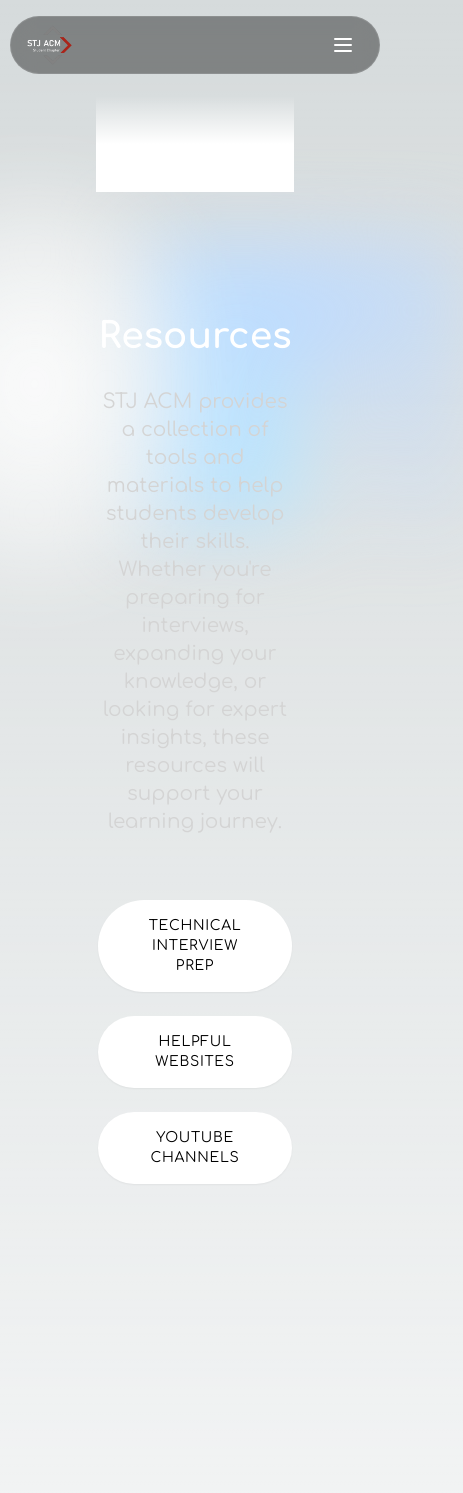
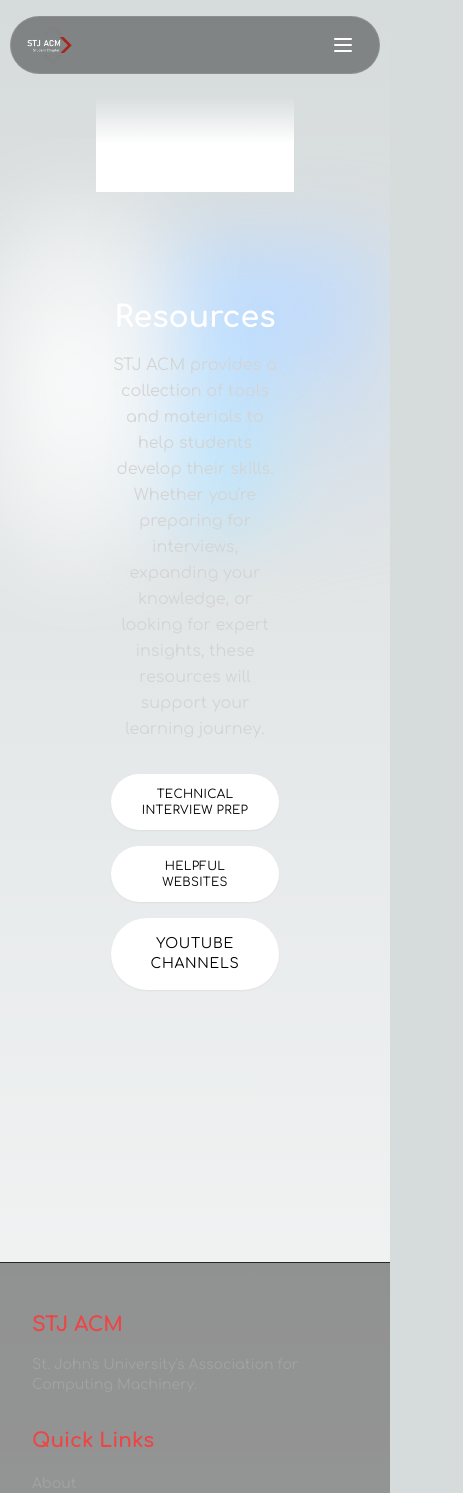
Before and after one commit to SJUACM/Website-V2, a Next.js app: page /resources in a window 390 px wide. Shown: the top 1493 px of the page, 463 px wide, since content can reach past the window. Built offline with nearby package versions, Linux system fonts and the light colour scheme.

Commit message:
blog page mobile view update

```diff
--- a/src/app/blog/page.tsx
+++ b/src/app/blog/page.tsx
@@ -73,37 +73,82 @@ function BlogCard({ post }: { post: BlogPost }) {
 
 export default function Blog() {
   const [posts, setPosts] = useState<BlogPost[]>([]);
-  const [loading, setLoading] = useState(true);
 
   useEffect(() => {
     async function fetchPosts() {
-      try {
-        const allPosts = await getAllPosts();
-        setPosts(allPosts);
-      } catch (error) {
-        console.error("Error fetching posts:", error);
-      } finally {
-        setLoading(false);
-      }
+      const fetchedPosts = await getAllPosts();
+      setPosts(fetchedPosts);
     }
-
     fetchPosts();
   }, []);
 
-  if (loading) {
-    return <div className="text-center mt-8">Loading...</div>;
-  }
+  return (
+    <div className="pt-32 px-4 sm:px-8 max-w-7xl mx-auto">
+      <h1 className="text-4xl font-bold text-white text-center mb-16">
+        Blog
+      </h1>
 
-  return (
-    <div className="mt-[-100px] text-center items-center justify-center max-w-7xl mx-auto px-8">
-      <div className="p-8">
-        <h1 className="text-4xl font-bold mb-8 text-white">Blog</h1>
-        <div className="grid grid-cols-1 md:grid-cols-2 lg:grid-cols-3 gap-8">
-          {posts.map((post) => (
-            <BlogCard key={post.sys.id} post={post} />
-          ))}
-        </div>
+      {/* Mobile-optimized blog list with increased spacing */}
+      <div className="space-y-16 mb-16 md:hidden">
+        {posts.map((post, index) => (
+          <div key={post.sys.id} className={`${index !== posts.length - 1 ? 'border-b border-neutral-800 pb-16' : ''}`}>
+            <MobileBlogCard post={post} />
+          </div>
+        ))}
+      </div>
+
+      {/* Desktop 3D cards grid */}
+      <div className="hidden md:grid md:grid-cols-2 lg:grid-cols-3 gap-8">
+        {posts.map((post) => (
+          <BlogCard key={post.sys.id} post={post} />
+        ))}
       </div>
     </div>
   );
 }
+
+function MobileBlogCard({ post }: { post: BlogPost }) {
+  return (
+    <Link href={`/blog/${post.fields.slug}`}>
+      <div className="bg-black/40 border border-neutral-800 rounded-lg overflow-hidden">
+        {post.fields.coverImage && (
+          <div className="aspect-video relative">
+            <Image
+              src={`https:${post.fields.coverImage.fields.file.url}`}
+              alt={post.fields.coverImage.fields.title || post.fields.title}
+              fill
+              className="object-cover"
+            />
+          </div>
+        )}
+
+        <div className="p-6">
+          <h2 className="text-xl font-bold text-white mb-3">
+            {post.fields.title}
+          </h2>
+
+          <div className="flex items-center text-sm text-neutral-400 mb-4">
+            <span>{new Date(post.fields.date).toLocaleDateString()}</span>
+            {post.fields.author && (
+              <>
+                <span className="mx-2">•</span>
+                <span>{post.fields.author}</span>
+              </>
+            )}
+          </div>
+
+          <p className="text-sm text-neutral-300 line-clamp-3 mb-6">
+            {post.fields.excerpt}
+          </p>
+
+          <span className="text-red-500 text-sm font-medium inline-flex items-center">
+            Read More
+            <svg className="w-4 h-4 ml-1" viewBox="0 0 24 24" fill="none" stroke="currentColor">
+              <path strokeLinecap="round" strokeLinejoin="round" strokeWidth={2} d="M9 5l7 7-7 7" />
+            </svg>
+          </span>
+        </div>
+      </div>
+    </Link>
+  );
+}
--- a/src/app/resources/page.tsx
+++ b/src/app/resources/page.tsx
@@ -6,18 +6,22 @@ export default function Resources() {
   const router = useRouter();
 
   return (
-    <div className="mt-[-100px] text-center items-center justify-center max-w-7xl mx-auto px-8">
-    <div className="p-8">
-      <h1 className="text-4xl font-bold mb-8 text-white">Resources</h1>
-      <p className="text-xl text-neutral-300 max-w-3xl mx-auto mb-16">
-        STJ ACM provides a collection of tools and materials to help students develop their skills. Whether you're preparing for interviews, expanding your knowledge, or looking for expert insights, these resources will support your learning journey.
+    <div className="mt-[-100px] text-center items-center justify-center max-w-7xl mx-auto px-4 sm:px-8">
+      <div className="p-4 sm:p-8">
+        <h1 className="text-3xl sm:text-4xl font-bold mb-4 sm:mb-8 text-white">
+          Resources
+        </h1>
+        <p className="text-base sm:text-xl text-neutral-300 max-w-3xl mx-auto mb-8 sm:mb-16 leading-relaxed">
+          STJ ACM provides a collection of tools and materials to help students develop their skills.
+          Whether you're preparing for interviews, expanding your knowledge, or looking for expert insights,
+          these resources will support your learning journey.
         </p>
 
-      {/* Navigation Buttons */}
-      <div className="flex flex-col items-center gap-6 mb-16">
+        <div className="flex flex-col items-center gap-4 sm:gap-6 mb-8 sm:mb-16">
           <button
-          className="px-10 py-4 rounded-full border-0 bg-white text-black shadow-sm
-                   uppercase tracking-wider text-sm transition-all duration-500 ease-in-out
+            className="w-full sm:w-auto px-6 sm:px-10 py-3 sm:py-4 rounded-full border-0
+                     bg-white text-black shadow-sm uppercase tracking-wide sm:tracking-wider
+                     text-xs sm:text-sm transition-all duration-500 ease-in-out
                      hover:tracking-widest hover:bg-red-500 hover:text-white
                      hover:shadow-[0_7px_29px_0px_rgba(239,68,68,0.75)]
                      active:transform active:translate-y-2.5 active:shadow-none
@@ -28,8 +32,9 @@ export default function Resources() {
           </button>
 
           <button
-          className="px-10 py-4 rounded-full border-0 bg-white text-black shadow-sm
-                   uppercase tracking-wider text-sm transition-all duration-500 ease-in-out
+            className="w-full sm:w-auto px-6 sm:px-10 py-3 sm:py-4 rounded-full border-0
+                     bg-white text-black shadow-sm uppercase tracking-wide sm:tracking-wider
+                     text-xs sm:text-sm transition-all duration-500 ease-in-out
                      hover:tracking-widest hover:bg-red-500 hover:text-white
                      hover:shadow-[0_7px_29px_0px_rgba(239,68,68,0.75)]
                      active:transform active:translate-y-2.5 active:shadow-none
```
Lines whose indentation alone changed are shown as unchanged.
